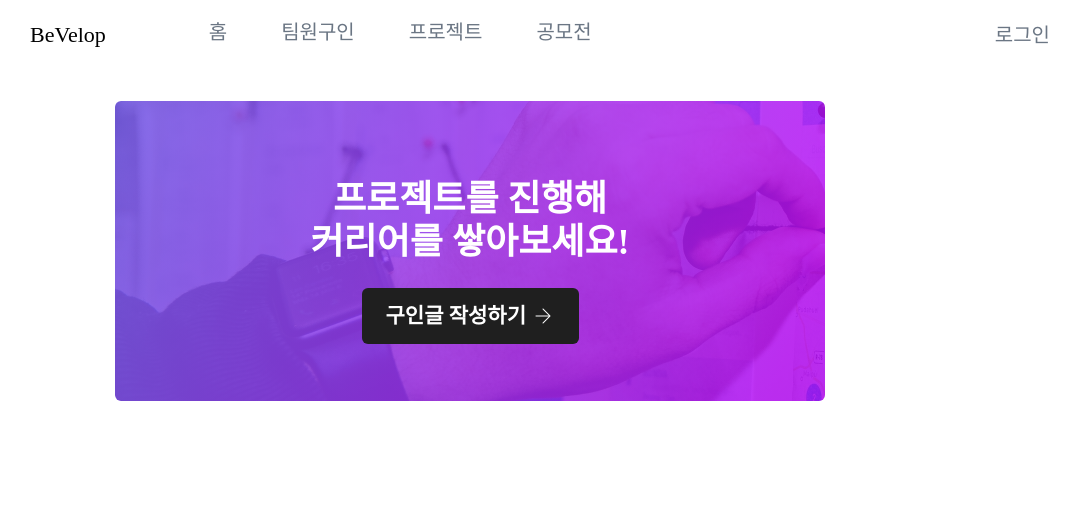
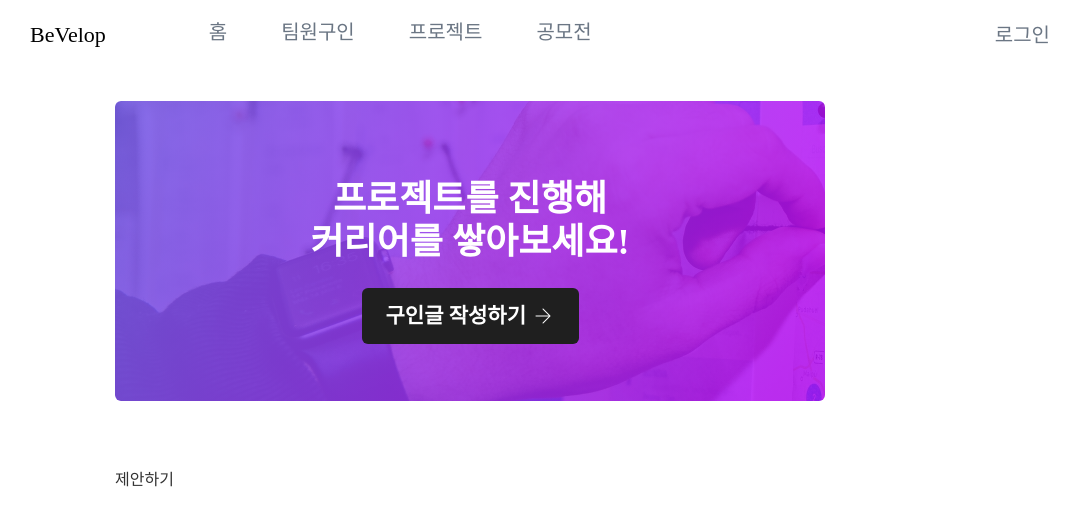
Before and after one commit to Team-BeVelop/BeVelop_Frontend, a React (Create React App) app: page /recruit in a window 1280 px wide. Shown: the top 526 px of the page, without its empty margins (170-1249 px from the left). Built offline with nearby package versions, Linux system fonts and the light colour scheme; a web font is replaced by a local one.

Commit message:
[CHORE] 시멘틱마크업 사용

```diff
--- a/src/components/Recruit/Banner.tsx
+++ b/src/components/Recruit/Banner.tsx
@@ -11,7 +11,7 @@ const Banner = () => {
   );
 };
 
-const Top = styled.div`
+const Top = styled.article`
   background-image: linear-gradient(
       110.41deg,
       rgba(122, 93, 245, 0.8) -0.92%,
@@ -25,16 +25,16 @@ const Top = styled.div`
   width: 100%;
   height: 300px;
   border-radius: 6px;
-  margin: 31px 0 75px 0;
+  margin: 31px 0 70px 0;
 
   @media screen and (max-width: 480px) {
-    margin: 0;
+    margin: 0 0 60px 0;
     height: 143px;
     border-radius: 0;
   }
 `;
 
-const Title = styled.h2`
+const Title = styled.h1`
   font-family: "Pretendard";
   font-style: normal;
   font-weight: 600;
@@ -83,7 +83,7 @@ const Button = styled.button`
     background-position: right 18px center;
     background-repeat: no-repeat;
     background-size: 18px;
-    transform: translate(100px, 0);
+    transform: translateX(60%);
   }
 `;
 
--- a/src/components/container/RecruitContainer.tsx
+++ b/src/components/container/RecruitContainer.tsx
@@ -5,14 +5,12 @@ const RecruitContainer = () => {
   return (
     <Container>
       <Banner />
+      <div>제안하기</div>
     </Container>
   );
 };
 
-const Container = styled.div`
-  display: flex;
-  justify-content: center;
-  align-items: center;
+const Container = styled.main`
   margin: 0 285px;
 
   @media screen and (max-width: 480px) {
```
